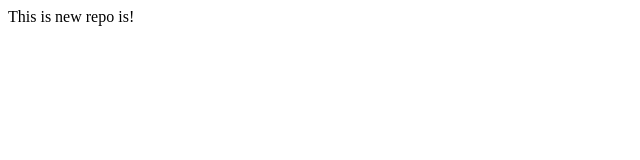
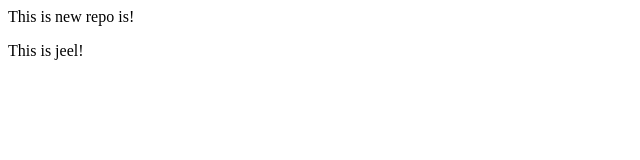
Before and after one commit to Jeelkathiria/localRepo, a plain HTML site: page LocalRepo/index.html in a window 1280 px wide. Shown: the full height of the page, 0-640 px from the left. Drawn offline with Linux system fonts and the light colour scheme.

Commit message:
new feature added

```diff
--- a/LocalRepo/index.html
+++ b/LocalRepo/index.html
@@ -1 +1,2 @@
 <p>This is new repo is!</p>
+<p>This is jeel!</p>
```
